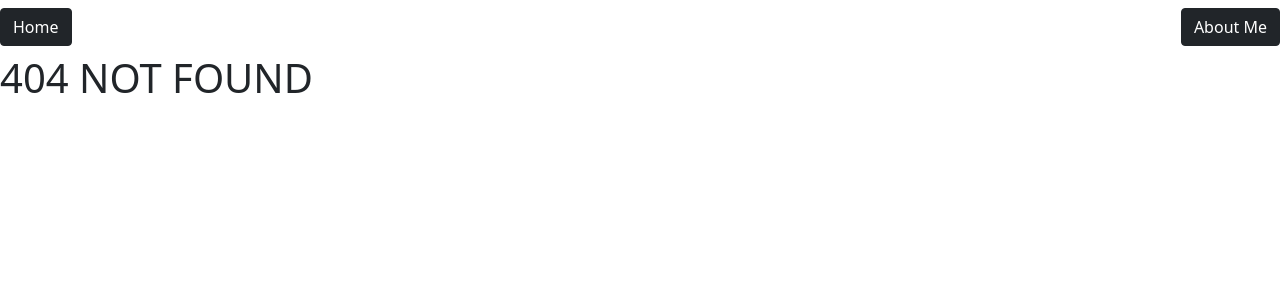
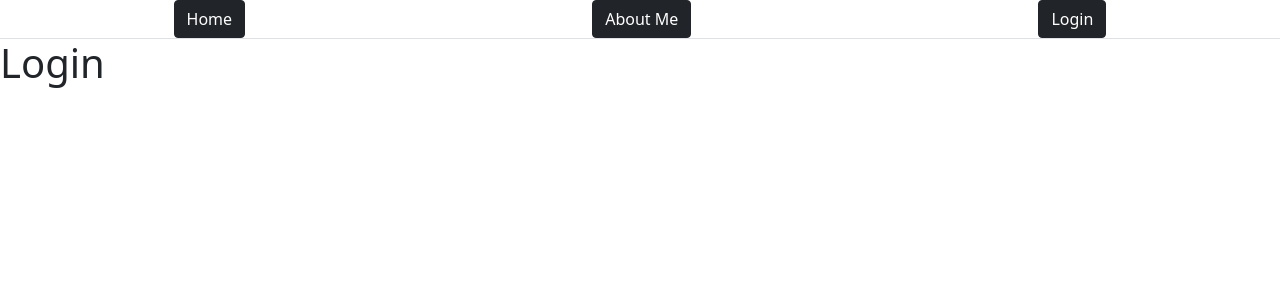
Before and after one commit to Momot1/resume, a React (Create React App) app: page /login in a window 1280 px wide. Before the commit this address had no page. Shown: the top 300 px of the page. Built offline with nearby package versions, Linux system fonts and the light colour scheme.

Commit message:
Added some navbar styling

```diff
--- a/src/components/App.js
+++ b/src/components/App.js
@@ -3,6 +3,7 @@ import { BrowserRouter, Switch , Route } from "react-router-dom"
 import NavBar from "./NavBar"
 import Home from "./Home"
 import About from "./About";
+import Login from "./Login";
 
 function App() {
   return (
@@ -12,6 +13,7 @@ function App() {
       <Switch>
         <Route exact path="/"><Home /></Route>
         <Route path="/about"><About /></Route>
+        <Route path="/login"><Login /></Route>
         <Route path="/"><h1>404 NOT FOUND</h1></Route>
       </Switch>
     </BrowserRouter>
--- /dev/null
+++ b/src/components/Login.js
@@ -0,0 +1,9 @@
+function Login(){
+    return (
+        <div>
+            <h1>Login</h1>
+        </div>
+    )
+}
+
+export default Login
--- a/src/components/NavBar.js
+++ b/src/components/NavBar.js
@@ -2,9 +2,10 @@ import { Link } from "react-router-dom"
 
 function NavBar(){
     return (
-        <nav className="navbar">
-            <Link to="/" className="btn btn-dark">Home</Link>
-            <Link to="/about" className="btn btn-dark">About Me</Link>
+        <nav className="nav justify-content-center nav-tabs">
+            <Link to="/" className="btn btn-dark m-auto">Home</Link>
+            <Link to="/about" className="btn btn-dark m-auto">About Me</Link>
+            <Link to="/login" className="btn btn-dark m-auto">Login</Link>
         </nav>
     )
 }
```
